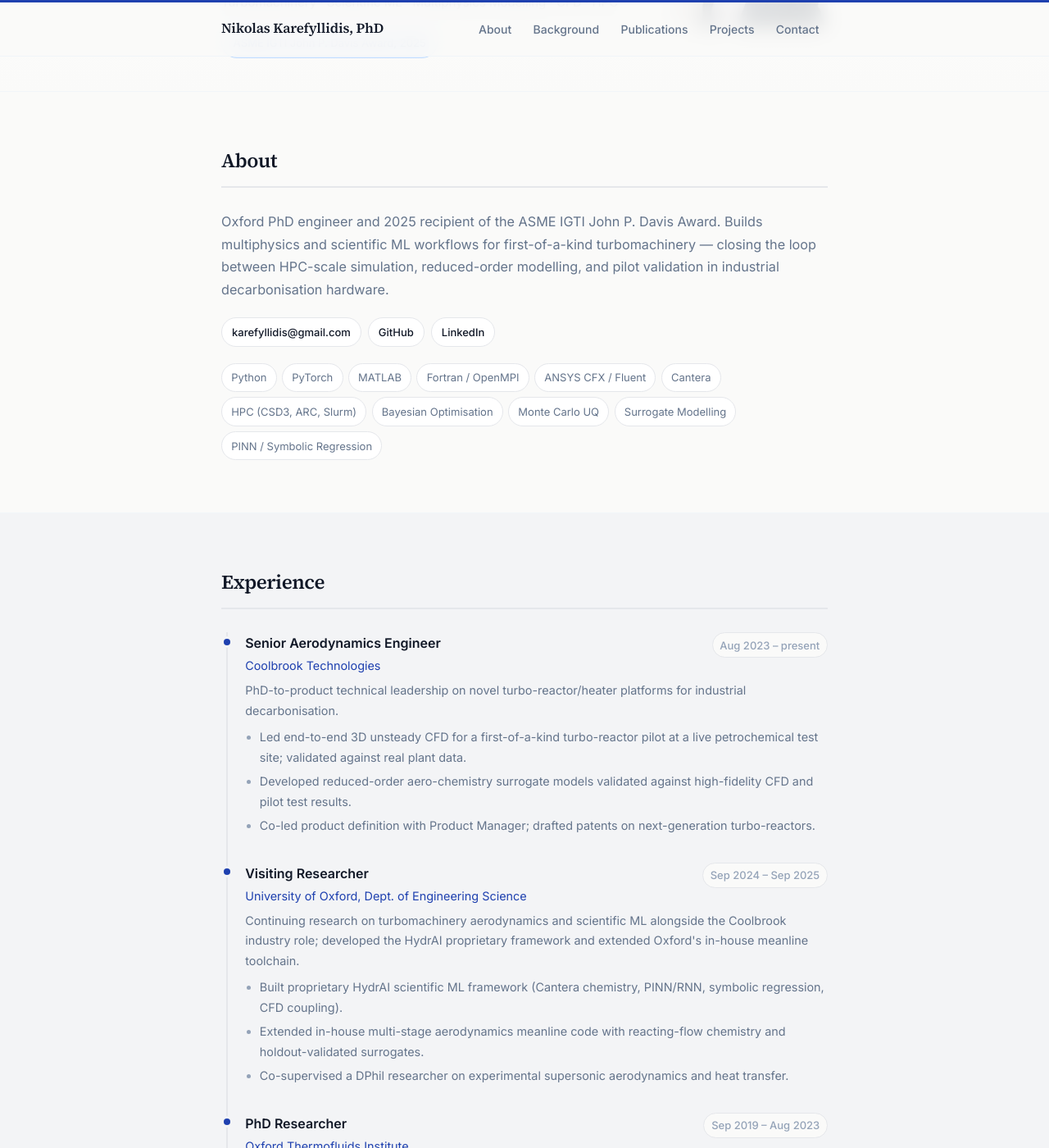
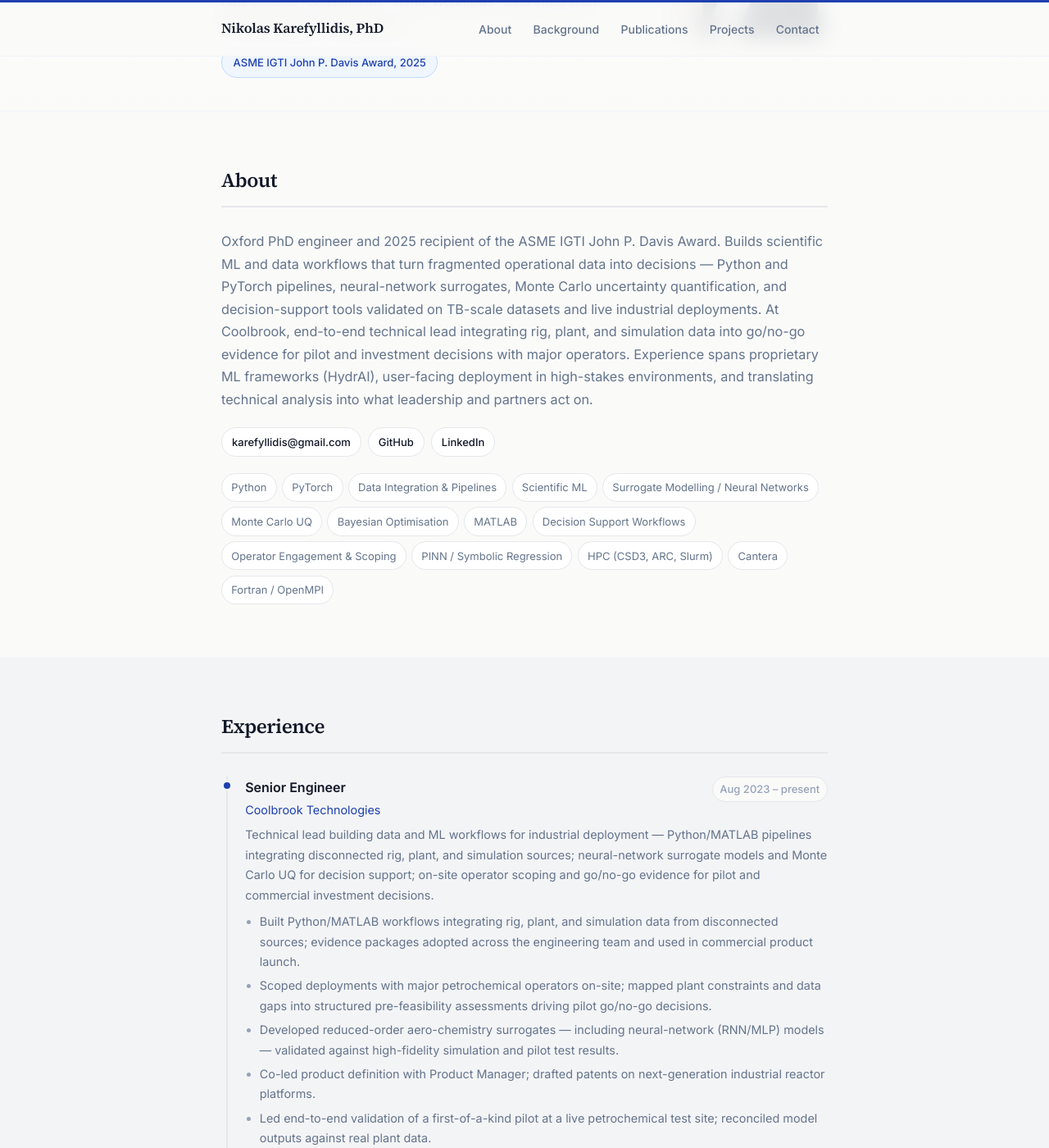
Before and after one commit to karefyllidis/karefyllidis.github.io, a Jekyll site: the page built from index.html, in a window 1280 px wide and 1400 px high, scrolled down 321 px. Shown: the whole window at 82% size. Built offline with Jekyll 4.4.1, drawn with Linux system fonts in a browser that asks for light colours; some of the changed text lies outside the part shown.

Commit message:
refine: update personal and professional details in config, add patents section, and enhance project descriptions
- Updated personal description and role in _config.yml to reflect current focus on data science and AI/ML workflows.
- Added a new section for patents in index.html to showcase intellectual property.
- Enhanced project descriptions in _data/projects.yml to better articulate contributions and outcomes, including new entries for operator engagement and deployment workflows.
- Revised experience summaries in _data/experience.yml to highlight technical leadership and data integration efforts at Coolbrook Technologies.

```diff
--- a/_config.yml
+++ b/_config.yml
@@ -1,16 +1,16 @@
 title: Nikolas Karefyllidis
-description: Senior Aerodynamics Engineer · Oxford PhD · Turbomachinery & Scientific ML
+description: Oxford PhD · Data Science · Scientific ML · AI/ML Workflows · Data Integration · Deployment · Decision Support
 url: "https://karefyllidis.github.io"
 baseurl: ""
 
 author:
   name: Nikolas Karefyllidis, PhD
-  role: "Senior Aerodynamics Engineer, Coolbrook Technologies"
+  role: "Senior Engineer, Coolbrook Technologies"
   location: "Oxford, UK"
   email: karefyllidis@gmail.com
   image: "/assets/images/headshot.jpg"
-  bio: Oxford PhD engineer and 2025 recipient of the ASME IGTI John P. Davis Award. Builds multiphysics and scientific ML workflows for first-of-a-kind turbomachinery — closing the loop between HPC-scale simulation, reduced-order modelling, and pilot validation in industrial decarbonisation hardware.
-  tagline: Turbomachinery · Scientific ML · Multiphysics Modelling · CFD · HPC
+  bio: Oxford PhD engineer and 2025 recipient of the ASME IGTI John P. Davis Award. Builds scientific ML and data workflows that turn fragmented operational data into decisions — Python and PyTorch pipelines, neural-network surrogates, Monte Carlo uncertainty quantification, and decision-support tools validated on TB-scale datasets and live industrial deployments. At Coolbrook, end-to-end technical lead integrating rig, plant, and simulation data into go/no-go evidence for pilot and investment decisions with major operators. Experience spans proprietary ML frameworks (HydrAI), user-facing deployment in high-stakes environments, and translating technical analysis into what leadership and partners act on.
+  tagline: Data Science · Scientific ML · AI/ML Workflows · Data Integration · Decision Support · Deployment
   featured_award:
     title: "ASME IGTI John P. Davis Award, 2025"
     url: "https://www.asme.org/about-asme/honors-awards/unit-awards/john-p-davis-gas-turbine-applications-paper-award"
@@ -24,15 +24,18 @@
 skills:
   - Python
   - PyTorch
+  - Data Integration & Pipelines
+  - Scientific ML
+  - Surrogate Modelling / Neural Networks
+  - Monte Carlo UQ
+  - Bayesian Optimisation
   - MATLAB
+  - Decision Support Workflows
+  - Operator Engagement & Scoping
+  - PINN / Symbolic Regression
+  - HPC (CSD3, ARC, Slurm)
+  - Cantera
   - Fortran / OpenMPI
-  - ANSYS CFX / Fluent
-  - Cantera
-  - HPC (CSD3, ARC, Slurm)
-  - Bayesian Optimisation
-  - Monte Carlo UQ
-  - Surrogate Modelling
-  - PINN / Symbolic Regression
 
 exclude:
   - Gemfile
--- a/_data/experience.yml
+++ b/_data/experience.yml
@@ -1,18 +1,20 @@
-- role: "Senior Aerodynamics Engineer"
+- role: "Senior Engineer"
   org: "Coolbrook Technologies"
   period: "Aug 2023 – present"
   url: "https://www.coolbrook.com"
-  summary: "PhD-to-product technical leadership on novel turbo-reactor/heater platforms for industrial decarbonisation."
+  summary: "Technical lead building data and ML workflows for industrial deployment — Python/MATLAB pipelines integrating disconnected rig, plant, and simulation sources; neural-network surrogate models and Monte Carlo UQ for decision support; on-site operator scoping and go/no-go evidence for pilot and commercial investment decisions."
   highlights:
-    - "Led end-to-end 3D unsteady CFD for a first-of-a-kind turbo-reactor pilot at a live petrochemical test site; validated against real plant data."
-    - "Developed reduced-order aero-chemistry surrogate models validated against high-fidelity CFD and pilot test results."
-    - "Co-led product definition with Product Manager; drafted patents on next-generation turbo-reactors."
+    - "Built Python/MATLAB workflows integrating rig, plant, and simulation data from disconnected sources; evidence packages adopted across the engineering team and used in commercial product launch."
+    - "Scoped deployments with major petrochemical operators on-site; mapped plant constraints and data gaps into structured pre-feasibility assessments driving pilot go/no-go decisions."
+    - "Developed reduced-order aero-chemistry surrogates — including neural-network (RNN/MLP) models — validated against high-fidelity simulation and pilot test results."
+    - "Co-led product definition with Product Manager; drafted patents on next-generation industrial reactor platforms."
+    - "Led end-to-end validation of a first-of-a-kind pilot at a live petrochemical test site; reconciled model outputs against real plant data."
 
 - role: "Visiting Researcher"
   org: "University of Oxford, Dept. of Engineering Science"
   period: "Sep 2024 – Sep 2025"
   url: "https://eng.ox.ac.uk"
-  summary: "Continuing research on turbomachinery aerodynamics and scientific ML alongside the Coolbrook industry role; developed the HydrAI proprietary framework and extended Oxford's in-house meanline toolchain."
+  summary: "Built the HydrAI scientific ML framework (neural-network surrogates, symbolic regression, PyTorch) and extended in-house toolchain with reacting-flow chemistry — both feeding directly into industrial product and deployment decisions at Coolbrook."
   highlights:
     - "Built proprietary HydrAI scientific ML framework (Cantera chemistry, PINN/RNN, symbolic regression, CFD coupling)."
     - "Extended in-house multi-stage aerodynamics meanline code with reacting-flow chemistry and holdout-validated surrogates."
@@ -37,8 +39,14 @@
   highlights:
     - "Built automated regression test suites (>500 cases) for new CFX solver features; designed failure detection and triage workflows."
 
+- role: "Raider Forces — National Service"
+  org: "Cypriot National Guard"
+  period: "2017 – 2018"
+  summary: "Raider Forces infantry service; sustained field operations under high-accountability conditions."
+  highlights: []
+
 - role: "Spacecraft Propulsion Researcher"
   org: "Surrey Space Centre (AAReST mission)"
   period: "Sep 2016 – Jun 2017"
   url: "https://www.surrey.ac.uk/surrey-space-centre"
-  summary: "BEng thesis and propulsion engineering for the AAReST spacecraft with Caltech and NASA JPL."
+  summary: "BEng thesis and propulsion engineering for the AAReST spacecraft with Caltech and NASA JPL; chaired cross-institution milestone coordination across Surrey, Caltech, and JPL."
--- a/_data/projects.yml
+++ b/_data/projects.yml
@@ -1,7 +1,7 @@
 - category: phd
   title: "Novel Turbo-Heater & Turbo-Reactor Aerodynamics"
   period: "Oxford PhD, 2019–2024"
-  description: "Aerothermal design of axial, radial, mixed-flow, and regenerative turbo-heaters/reactors for hydrocarbon cracking — the core DPhil thesis on high-enthalpy gas heating for industrial decarbonisation."
+  description: "Aerothermal design of axial, radial, mixed-flow, and regenerative turbo-heaters/reactors for hydrocarbon cracking — the core DPhil thesis on high-enthalpy gas heating for industrial decarbonisation. The PhD-phase aerothermal work directly underpinned the next-generation, larger-scale turbo-reactor platform later brought to industrial pilot — a continuous arc from first-principles research to commercial deployment."
   tags:
     - Turbomachinery
     - Supersonic Flows
@@ -53,6 +53,30 @@
   link_url: "https://ora.ox.ac.uk/objects/uuid:2479abe8-fefb-4574-b573-a309c278a614"
 
 - category: industry
+  title: "Next-Generation Large-Scale Turbo-Reactor — End-to-End Technical Lead"
+  period: "Coolbrook Technologies"
+  description: "End-to-end technical lead on next-generation, larger-scale turbo-reactor platform: aerothermal design (axial/mixed-flow stages); multi-stage meanline toolchain with integrated Cantera reacting-flow chemistry for rapid performance screening; TB-scale HPC CFD campaigns (ANSYS Fluent/CFX, ARC, CSD3); and holdout-validated neural-network aero-chemistry surrogates (RNN/MLP) — 500× faster design iteration, calibrated against high-fidelity CFD and live pilot data. Delivered full pilot readiness evidence for the commercial investment decision; bridged design, simulation, and deployment from first-principles aerothermal analysis through live plant validation."
+  tags:
+    - Turbomachinery Design
+    - Meanline / Cantera Chemistry
+    - HPC CFD (ANSYS Fluent/CFX)
+    - Neural-Network Surrogates
+    - Pilot Validation
+    - End-to-End Technical Lead
+  proprietary: true
+
+- category: industry
+  title: "Operator Scoping & Deployment Workflows"
+  period: "Coolbrook Technologies"
+  description: "Embedded with major petrochemical operators to scope deployments — visited sites, mapped plant constraints and data gaps, and built structured Python/MATLAB workflows that integrated inconsistent rig, plant, and simulation data into concise go/no-go evidence for pilot and investment decisions. Workflows adopted team-wide and used in the commercial product launch."
+  tags:
+    - Operator Engagement
+    - Data Integration
+    - Decision Support
+    - Deployment Readiness
+  proprietary: true
+
+- category: industry
   title: "HydrAI"
   period: "Oxford (Visiting Researcher)"
   description: "Proprietary scientific ML workspace comprising GeneralizedPFR (Cantera PFR sweep engine, HPC/SLURM, multi-feedstock training data) and symCrack (ProfileRNN, MLP, PI-RNN, PySR/SymTorch symbolic regression on pyrolysis chemistry), with PINN/RNN training and symbolic regression (SymPy/PyTorch) coupled to CFD and per-output holdout evaluation across operating conditions."
@@ -68,7 +92,7 @@
 - category: industry
   title: "Turbo-Reactor Pilot Validation"
   period: "Coolbrook Technologies"
-  description: "Led 3D unsteady CFD for a first-of-a-kind turbo-reactor pilot at a live petrochemical test site; validated against rig and plant data."
+  description: "Validated the first-of-a-kind turbo-reactor against live rig and plant data — led 3D unsteady CFD, reconciled measurement conventions across instrumentation sources, and quantified model-to-plant agreement to confirm the design performed as predicted under real operating conditions."
   tags:
     - ANSYS Fluent/CFX
     - Pilot Validation
@@ -86,7 +110,7 @@
 - category: industry
   title: "Full-Engine Uncertainty Quantification"
   period: "Coolbrook Technologies"
-  description: "Built a Monte Carlo UQ framework propagating uncertainty across coupled mechanical, process, and controls subsystems of the turbo-reactor — quantifying performance sensitivity across the full operating envelope."
+  description: "Monte Carlo UQ framework propagating uncertainty across coupled mechanical, process, and controls subsystems of the turbo-reactor — quantifying performance sensitivity across the full operating envelope. Built to provide leadership with explicit uncertainty bands rather than single-point estimates for pilot go/no-go decisions."
   tags:
     - Monte Carlo UQ
     - Multiphysics
--- a/index.html
+++ b/index.html
@@ -118,6 +118,19 @@
         </li>
       {% endfor %}
     </ul>
+
+    <h2 class="subsection-title" id="patents">Patents</h2>
+    <ul class="awards-list">
+      {% for patent in site.data.patents %}
+        <li>
+          <strong>{{ patent.title }}</strong>
+          <span class="award-meta">{{ patent.status }} · {{ patent.assignee }} · {{ patent.year }}</span>
+          {% if patent.description %}
+            <span class="award-meta">{{ patent.description }}</span>
+          {% endif %}
+        </li>
+      {% endfor %}
+    </ul>
   </div>
 </section>
 
@@ -161,7 +174,7 @@
 <section id="contact" class="section">
   <div class="container">
     <h2 class="section-title">Contact</h2>
-    <p>Based in Oxford, UK. Open to collaborations in turbomachinery, scientific ML, and industrial decarbonisation.</p>
+    <p>Based in Oxford, UK. Open to roles and collaborations in data science, scientific ML, AI/ML deployment, and operational data strategy.</p>
     <p class="contact-email"><a href="mailto:{{ site.author.email }}">{{ site.author.email }}</a></p>
   </div>
 </section>
```
Also changed, not shown: _data/patents.yml (added, +11 -0 lines).
